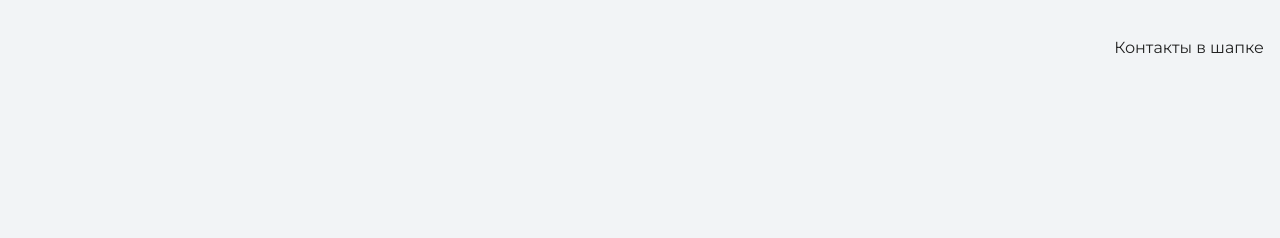
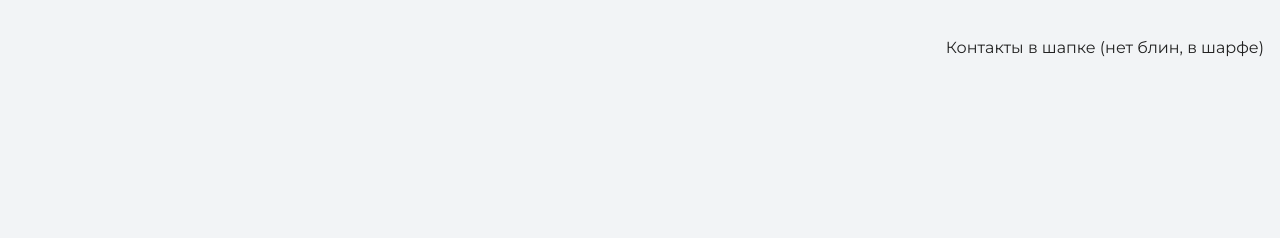
Before and after one commit to polinagv/my-site, a plain HTML site: page index.html in a window 1280 px wide. Shown: the top 238 px of the page. Drawn offline with nearby package versions, Linux system fonts and the light colour scheme.

Commit message:
Валерин коммит

```diff
--- a/index.html
+++ b/index.html
@@ -13,7 +13,7 @@
 <body>
   <header class="page-header">
     <div class="container">
-      Контакты в шапке
+      Контакты в шапке (нет блин, в шарфе)
     </div>
   </header>
 
```
